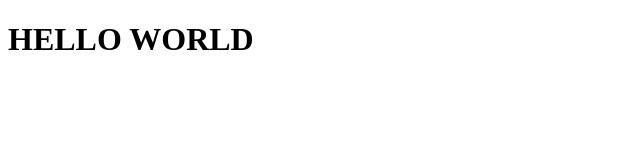
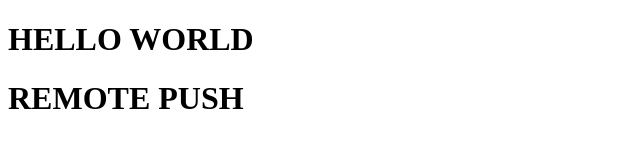
Before and after one commit to cuongcodedao/GIT_TEST, a plain HTML site: page index.html in a window 1280 px wide. Shown: the whole page, without its empty margins (0-640 px from the left). Drawn offline with Linux system fonts and the light colour scheme.

Commit message:
new remote push

```diff
--- a/index.html
+++ b/index.html
@@ -7,5 +7,6 @@
 </head>
 <body>
     <h1>HELLO WORLD</h1>
+    <h1>REMOTE PUSH</h1>
 </body>
 </html>
```
